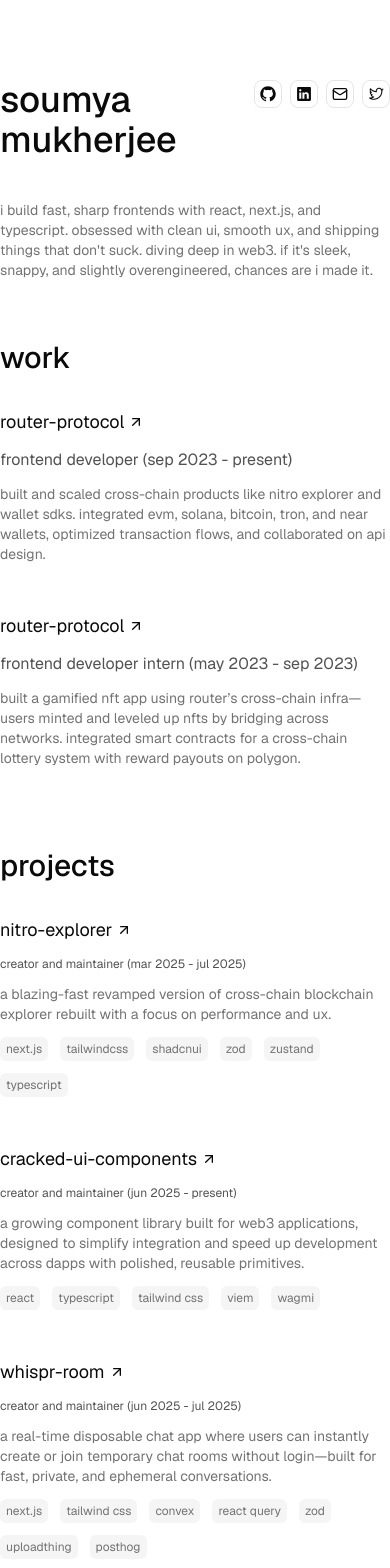
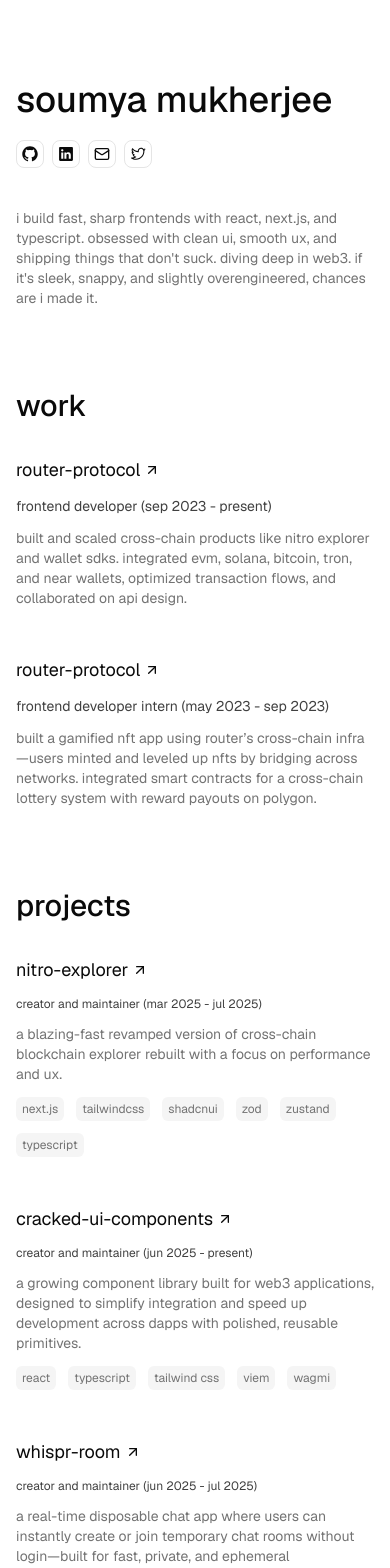
Before and after one commit to 0xdeathstalker/portfolio, a Next.js app: page / in a window 390 px wide. Shown: the top 1568 px of the page. Built offline with nearby package versions, Linux system fonts and the light colour scheme.

Commit message:
add: mobile responsiveness

```diff
--- a/src/app/page.tsx
+++ b/src/app/page.tsx
@@ -5,7 +5,7 @@
 
 export default function Home() {
   return (
-    <main className="relative pt-20 min-h-screen w-full font-sans">
+    <main className="relative pt-20 min-h-screen w-full font-sans px-4">
       <div className="mx-auto max-w-[70ch]">
         <Hero />
 
--- a/src/components/sections/footer.tsx
+++ b/src/components/sections/footer.tsx
@@ -50,12 +50,15 @@
   }, []);
 
   return (
-    <footer ref={footerRef} className="h-80 w-full relative overflow-hidden">
+    <footer
+      ref={footerRef}
+      className="h-24 md:h-48 lg:h-56 xl:h-72 w-full relative overflow-hidden"
+    >
       <motion.h1
         ref={textRef}
         style={{ fontWeight }}
         transition={{ duration: 0.1 }}
-        className="absolute bottom-0 left-0 right-0 text-[210px] translate-y-[15%] tracking-tighter uppercase text-center text-8xl mx-auto text-neutral-800"
+        className="absolute bottom-0 left-0 right-0 text-6xl md:text-[140px] lg:text-[180px] xl:text-[210px] translate-y-[15%] tracking-tighter uppercase text-center mx-auto text-neutral-800"
       >
         dthstlkr
       </motion.h1>
--- a/src/components/sections/hero.tsx
+++ b/src/components/sections/hero.tsx
@@ -3,9 +3,9 @@
 
 export default function Hero() {
   return (
-    <section className="pb-5">
-      <div className="flex items-start justify-between">
-        <h1 className="text-4xl font-medium mb-10">{portfolio.author}</h1>
+    <section className="pb-10 sm:pb-5">
+      <div className="flex flex-col sm:flex-row items-start justify-start gap-5 sm:justify-between mb-10">
+        <h1 className="text-4xl font-medium">{portfolio.author}</h1>
 
         <Socials />
       </div>
--- a/src/components/sections/projects.tsx
+++ b/src/components/sections/projects.tsx
@@ -32,7 +32,7 @@
         <div className="absolute bottom-1 w-0 h-[1px] peer-hover:w-full bg-black transition-all ease-[cubic-bezier(0.785,0.135,0.15,0.86)] duration-300" />
       </div>
 
-      <h2 className="text-neutral-600 text-xs">
+      <h2 className="text-neutral-700 text-xs">
         {project.role} {project.period && `(${project.period})`}
       </h2>
       <p className="text-sm">{project.description}</p>
--- a/src/components/sections/work.tsx
+++ b/src/components/sections/work.tsx
@@ -35,7 +35,7 @@
 
         <div className="absolute bottom-1 w-0 h-[1px] peer-hover:w-full bg-black transition-all ease-[cubic-bezier(0.785,0.135,0.15,0.86)] duration-300" />
       </div>
-      <h2 className="text-neutral-600">
+      <h2 className="text-neutral-700 text-sm sm:text-base">
         {work.role} {work.period && `(${work.period})`}
       </h2>
       <p className="text-sm">{work.description}</p>
```
